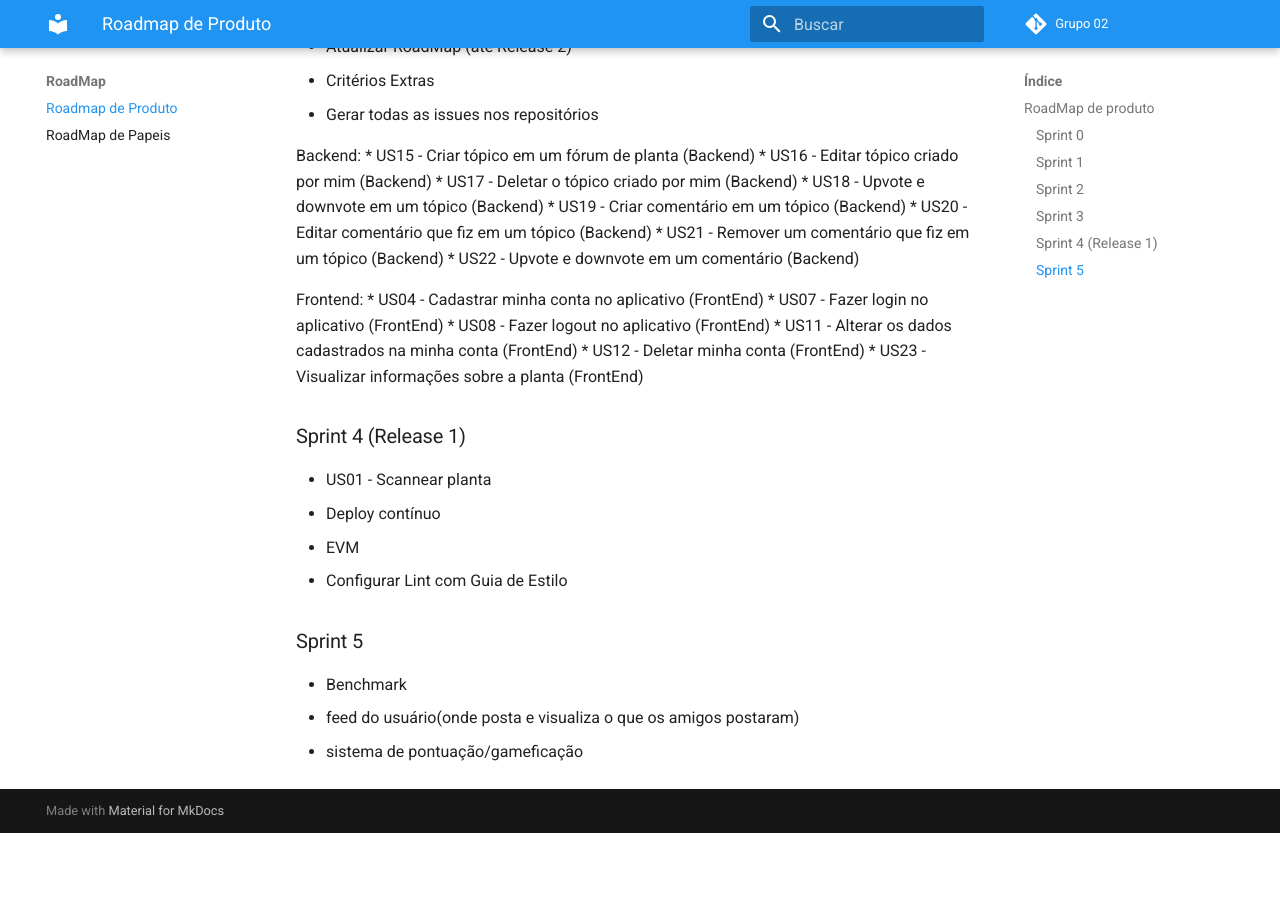
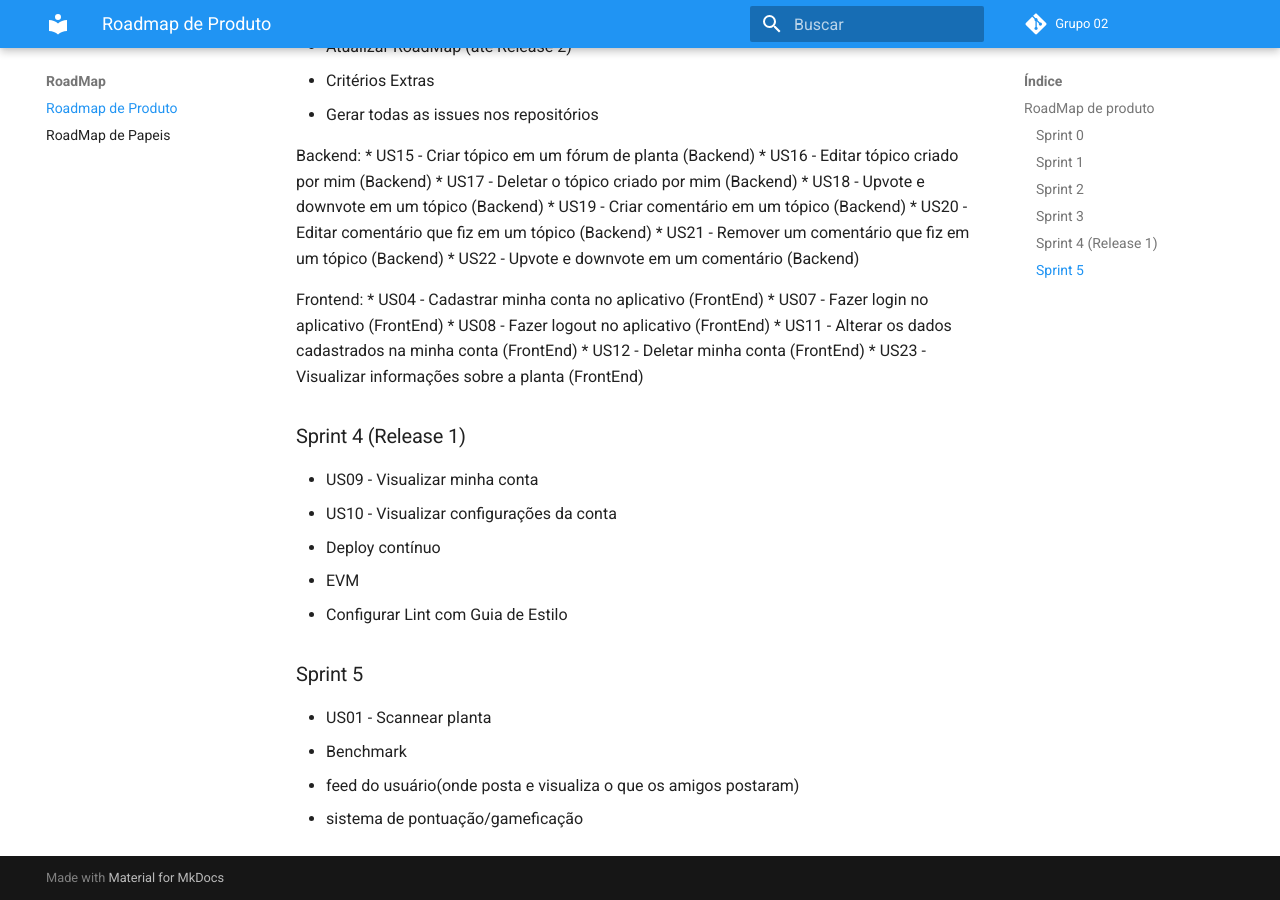
Before and after one commit to fga-eps-mds/2020.1-GaiaDex-wiki, an MkDocs documentation site: the page built from docs/roadmap/product_roadmap.md, in a window 1280 px wide and 900 px high, scrolled down 2165 px. Built offline with MkDocs 1.6.1 and Material for MkDocs 9.7.7, drawn with Linux system fonts in a browser that asks for light colours; comment, search, counter and statistics services are not loaded; old or Windows-style settings are respelled for this version of MkDocs; before the commit the page ends 2998 px from its top, so only the background shows below that.

Commit message:
Add sprint 4 stories

```diff
--- a/docs/roadmap/product_roadmap.md
+++ b/docs/roadmap/product_roadmap.md
@@ -85,13 +85,15 @@ Frontend:
 
 ### Sprint 4 (Release 1)
 
-* US01 - Scannear planta
+* US09 - Visualizar minha conta
+* US10 - Visualizar configurações da conta
 * Deploy contínuo
 * EVM
 * Configurar Lint com Guia de Estilo
 
 ### Sprint 5
 
+* US01 - Scannear planta
 * Benchmark
 * feed do usuário(onde posta e visualiza o que os amigos postaram)
 * sistema de pontuação/gameficação
```
